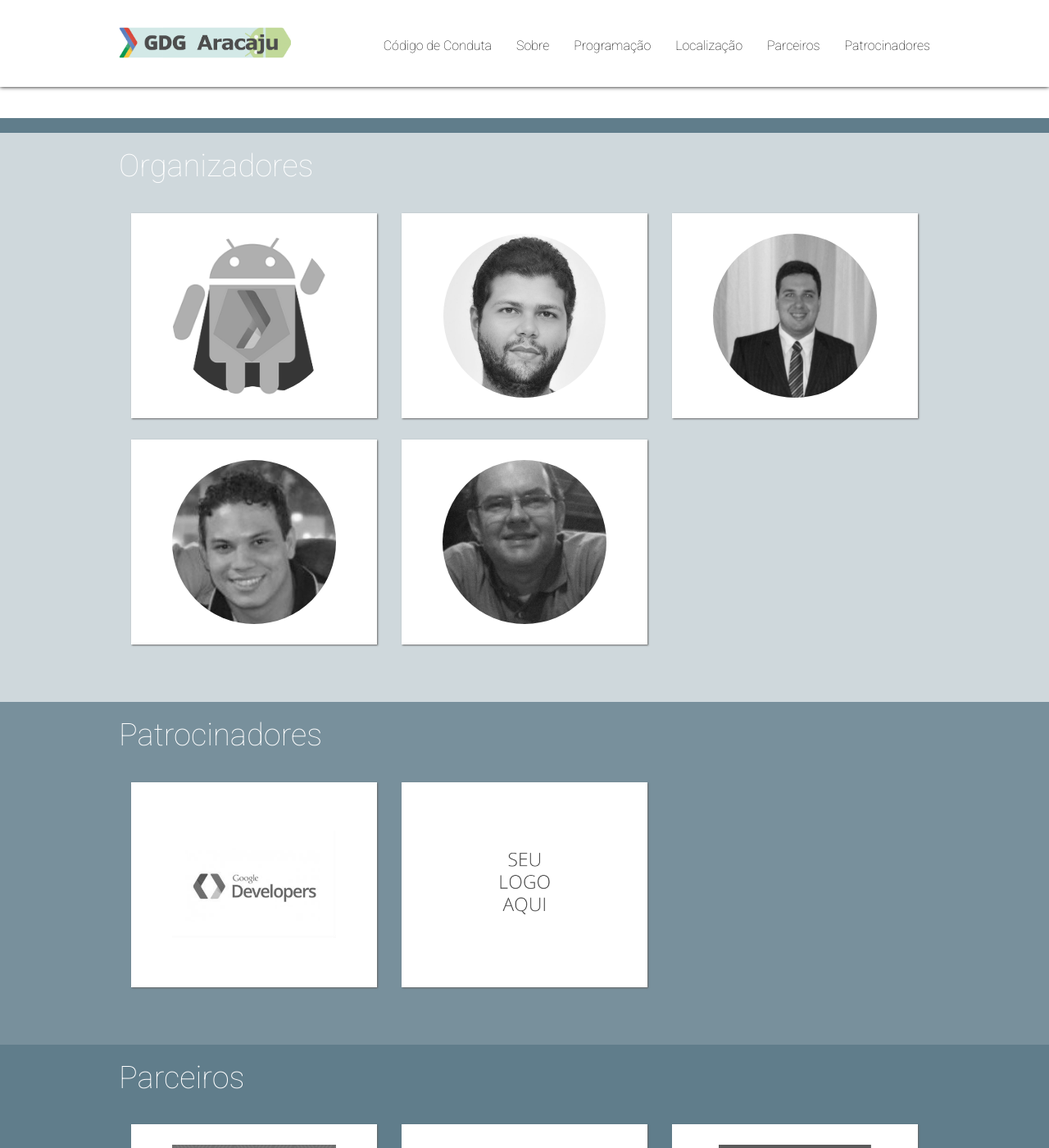
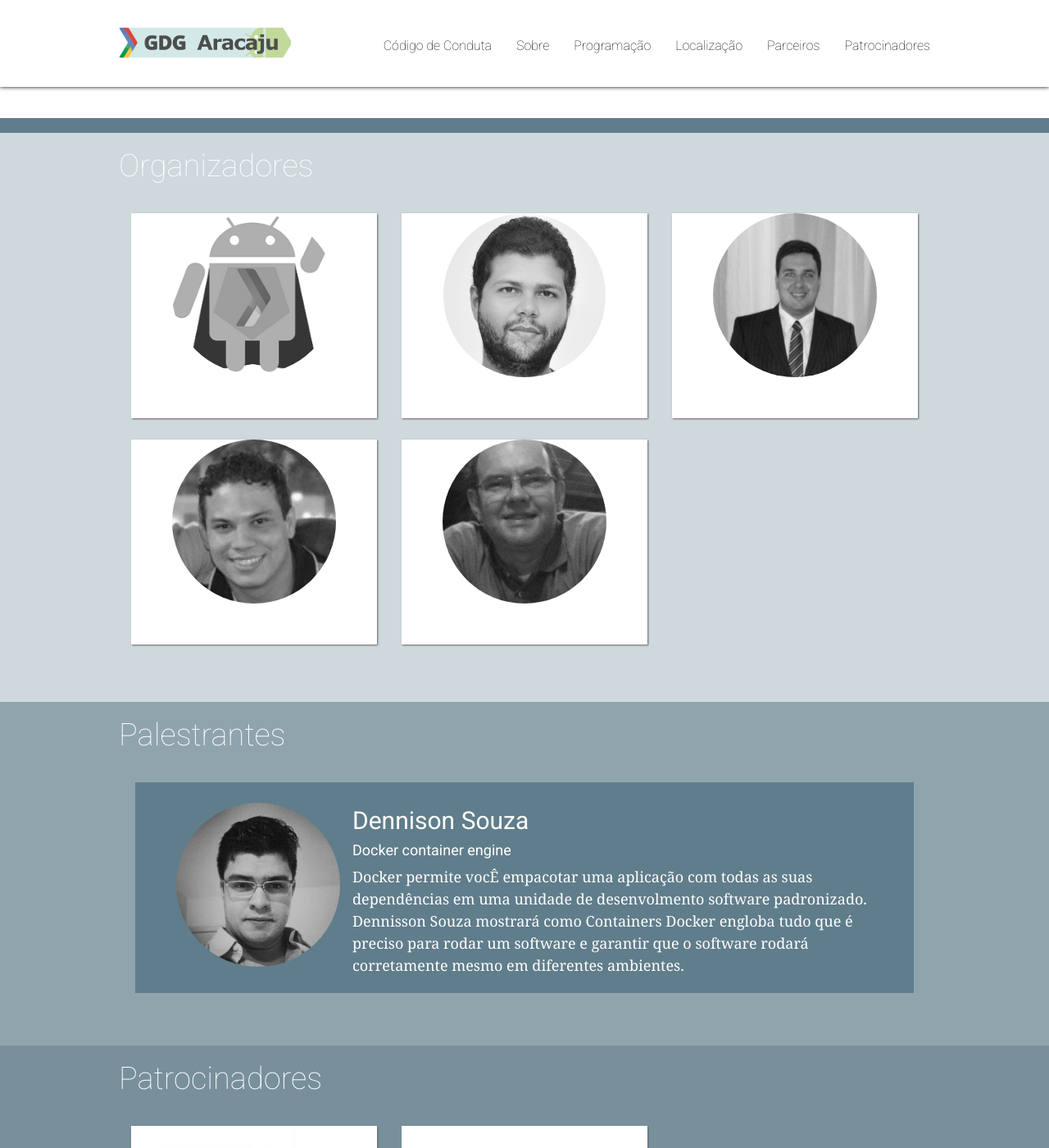
Before and after one commit to GDGAracaju/gcpnext-extended, a Jekyll site: the page built from index.html, in a window 1280 px wide and 1400 px high, scrolled down 1068 px. Shown: the whole window at 82% size. Built offline with Jekyll 4.4.1, drawn with Linux system fonts in a browser that asks for light colours; nearby versions of some CDN libraries; Markdown is read by kramdown in place of the engine named in the settings; comment, search, counter and statistics services are not loaded.

Commit message:
Seção Palestrante adicionada.

```diff
--- a/_config.yml
+++ b/_config.yml
@@ -31,7 +31,7 @@
   about: true
   c4p: false
   location: true
-  speakers: false
+  speakers: true
   schedule: false
   sponsors: true
   partners: true
@@ -74,34 +74,11 @@
 # Speakers list
 speakers:
   -
-    name: "Breno Moura"
-    url: "https://github.com/basmoura"
-    photo: "./img/speakers/breno_moura.jpg"
-  -
-    name: "Euler Neto"
-    photo: "./img/speakers/euler_neto.jpg"
+    name: "Dennison Souza"
     url: ""
-  -
-    name: "Fernando Mendonça"
-    url: "https://github.com/fernandomalmeida"
-    photo: "./img/speakers/fernando.jpg"
-  -
-    name: "Hugo Dória"
-    photo: "./img/speakers/hugo_doria.jpg"
-    url: "https://github.com/hdoria"
-  -
-    name: "Ítalo Marcel"
-    photo: "./img/speakers/italo_marcel.jpg"
-    url: ""
-  -
-    name: "Lucas Xavier"
-    photo: "./img/speakers/lucas_xavier.jpg"
-    url: ""
-  -
-    name: "Ygor César"
-    photo: "./img/speakers/ygor.jpg"
-    url: ""
-
+    photo: "./img/speakers/dennison_souza.jpg"
+    title: "Docker container engine"
+    details: "Docker permite vocÊ empacotar uma aplicação com todas as suas dependências em uma unidade de desenvolmento software padronizado. Dennisson Souza mostrará como Containers Docker engloba tudo que é preciso para rodar um software e garantir que o software rodará corretamente mesmo em diferentes ambientes."
 
 # Schedule
 schedule:
--- a/_includes/section/speakers.html
+++ b/_includes/section/speakers.html
@@ -1,20 +1,19 @@
-{% if site.sections.speakers %}
-
-  <!-- SPEAKERS -->
 <section class='palestrantes' id='palestrantes'>
   <div class='container'>
       <h2>Palestrantes</h2>
-      {% for speaker in site.speakers %}
-      <div class='col-sm-4'>
-          <div class='card'>
-              <a href="{{ speaker.url }}" target="_blank">
-                  <img src="{{ speaker.photo }}" alt="{{ speaker.name }}" class="img-responsive friend-logo" />
-              </a>
-          </div>
+      <div class='list'>
+        <ul>
+        {% for speaker in site.speakers %}
+        <li>
+          <a href="{{ speaker.url }}" target="_blank">
+            <img src="{{ speaker.photo }}" alt="{{ speaker.name }}" class="img-responsive friend-logo" />
+          </a>
+          <h3>{{ speaker.name }}</h3>
+          <h4>{{speaker.title}}</h4>
+          <p>{{ speaker.details }}</p>
+        </li>
+        {% endfor %}
+      </ul>
       </div>
-      {% endfor %}
   </div>
 </section>
-  <!-- / SPEAKERS -->
-
-{% endif %}
--- a/css/style.css
+++ b/css/style.css
@@ -143,7 +143,6 @@
 }
 
 .friend-logo {
-    position: absolute;
     top: 0;
     bottom: 0;
     left: 0;
@@ -486,3 +485,31 @@
     -webkit-transition: all 1s ease;
     -webkit-filter: grayscale(0);
 }
+
+.list {margin: 0; padding: 0;
+  margin: 20px;
+}
+
+.list > ul {
+  list-style-type: none;
+  width: 100%;
+  background-color: #607D8B;
+}
+
+.list > h3 {
+  font: bold 20px/1.5 Helvetica, Verdana, sans-serif;
+}
+
+.list ul > li img {
+  float: left;
+  margin: 15px 15px 0 0;
+}
+
+.list ul > li p {
+  font: 200 18px/1.5 Georgia, Times New Roman, serif;
+}
+
+.list ul > li {
+  padding: 10px;
+  overflow: auto;
+}
```
Also changed, not shown: img/speakers/dennison_souza.jpg (added).
